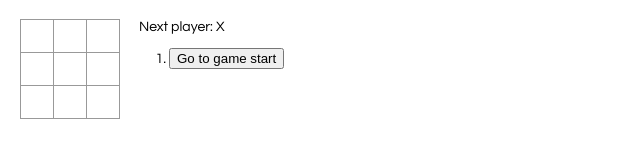
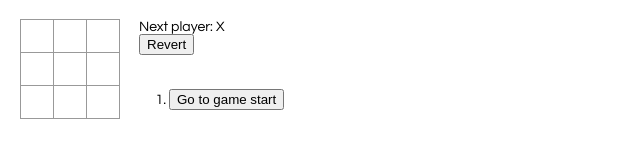
Before and after one commit to Tireile/React-tutorial, a React app in the folder tic-tac-toe/: page / in a window 1280 px wide. Shown: the whole page, without its empty margins (0-640 px from the left). Built offline with nearby package versions, Linux system fonts and the light colour scheme.

Commit message:
refactor app, add revert-btn, reafactor board component

```diff
--- /dev/null
+++ b/tic-tac-toe/src/components/board.js
@@ -0,0 +1,28 @@
+import React from 'react';
+import Square from './square';
+
+export default class Board extends React.Component {
+    renderSquare(i) {
+      const { squares, onClick } = this.props;
+
+      return <Square key={i} value={squares[i]} onClick={() => onClick(i)}/>;
+    }
+
+    render() {
+      let squares = [];
+      let num = 0;
+      let row = [];
+
+      for (let i = 1; i <= 3; i++) {
+        row = [];
+        for (let j = 1; j <= 3; j++) {
+
+          row.push(this.renderSquare(num));
+          num++;
+        }
+        squares.push(<div key={num} className="board-row">{row}</div>);
+      }
+
+      return <div>{squares}</div>;
+    }
+  }
--- /dev/null
+++ b/tic-tac-toe/src/components/game.js
@@ -0,0 +1,114 @@
+import React from "react";
+import Board from "./board";
+
+export default class Game extends React.Component {
+  constructor(props) {
+    super(props);
+    this.state = {
+      history: [
+        {
+          squares: Array(9).fill(null)
+        }
+      ],
+      stepNumber: 0,
+      xIsNext: true,
+      reverted: false,
+      currentLocation: null
+    };
+  }
+
+  handleClick(i) {
+    const history = this.state.history.slice(0, this.state.stepNumber + 1);
+    const current = history[history.length - 1];
+    const squares = current.squares.slice();
+
+    if (calculateWinner(squares) || squares[i]) {
+      return;
+    }
+
+    squares[i] = this.state.xIsNext ? "X" : "O";
+
+    this.setState({
+      history: history.concat([
+        {
+          squares: squares
+        }
+      ]),
+      stepNumber: history.length,
+      xIsNext: !this.state.xIsNext
+    });
+  }
+
+  jumpTo(step) {
+    this.setState({
+      stepNumber: step,
+      xIsNext: step % 2 === 0
+    });
+  }
+
+  revert = () =>
+    this.setState({
+      reverted: !this.state.reverted
+    });
+
+  render() {
+    const history = this.state.history;
+    const current = history[this.state.stepNumber];
+    const winner = calculateWinner(current.squares);
+
+    const moves = history.map((step, move) => {
+      const desc = move ? "Go to move #" + move : "Go to game start";
+
+      return (
+        <li key={move}>
+          <button onClick={() => this.jumpTo(move)}>{desc}</button>
+        </li>
+      );
+    });
+
+    let status;
+    if (winner) {
+      current.squares.winSquares = winner[3];
+      status = "Winner: " + winner[0];
+    } else {
+      status = "Next player: " + (this.state.xIsNext ? "X" : "O");
+    }
+
+    return (
+      <div className="game">
+        <div className="game-board">
+          <Board squares={current.squares} onClick={i => this.handleClick(i)} />
+        </div>
+        <div className="game-info">
+          <div>{status}</div>
+          <button className="btn-revert" onClick={this.revert}>
+            Revert
+          </button>
+          <ol className="moves">
+            {this.state.reverted ? moves.slice().reverse() : moves}
+          </ol>
+        </div>
+      </div>
+    );
+  }
+}
+
+function calculateWinner(squares) {
+  const lines = [
+    [0, 1, 2],
+    [3, 4, 5],
+    [6, 7, 8],
+    [0, 3, 6],
+    [1, 4, 7],
+    [2, 5, 8],
+    [0, 4, 8],
+    [2, 4, 6]
+  ];
+  for (let i = 0; i < lines.length; i++) {
+    const [a, b, c] = lines[i];
+    if (squares[a] && squares[a] === squares[b] && squares[a] === squares[c]) {
+      return [squares[a], squares[b], squares[c], lines[i]];
+    }
+  }
+  return null;
+}
--- /dev/null
+++ b/tic-tac-toe/src/components/square.js
@@ -0,0 +1,10 @@
+import React from "react";
+
+export default function Square(props) {
+
+  return (
+    <button className={"square"} onClick={props.onClick}>
+      {props.value}
+    </button>
+  );
+}
--- a/tic-tac-toe/src/index.css
+++ b/tic-tac-toe/src/index.css
@@ -32,8 +32,16 @@ body {
     width: 34px;
   }
 
+  .red {
+    color: red;
+  }
+
   .square:focus {
     outline: none;
+  }
+
+  .highlight-square {
+    background: lightblue;
   }
 
   .kbd-navigation .square:focus {
@@ -48,3 +56,11 @@ body {
   .game-info {
     margin-left: 20px;
   }
+  .moves {
+    display: flex;
+    flex-direction: column;
+    width: 120px;
+  }
+  .btn-revert {
+    margin-bottom: 20px;
+  }
--- a/tic-tac-toe/src/index.js
+++ b/tic-tac-toe/src/index.js
@@ -1,148 +1,6 @@
 import React from "react";
 import ReactDOM from "react-dom";
 import "./index.css";
-
-function Square(props) {
-  return (
-    <button className="square" onClick={props.onClick}>
-      {props.value}
-    </button>
-  );
-}
-
-class Board extends React.Component {
-  renderSquare(i) {
-    const { squares, onClick } = this.props;
-
-    return (
-      <Square
-        value={squares[i]}
-        onClick={() => onClick(i)}
-      />
-    );
-  }
-
-  render() {
-    return (
-      <div>
-        <div className="board-row">
-          {this.renderSquare(0)}
-          {this.renderSquare(1)}
-          {this.renderSquare(2)}
-        </div>
-        <div className="board-row">
-          {this.renderSquare(3)}
-          {this.renderSquare(4)}
-          {this.renderSquare(5)}
-        </div>
-        <div className="board-row">
-          {this.renderSquare(6)}
-          {this.renderSquare(7)}
-          {this.renderSquare(8)}
-        </div>
-      </div>
-    );
-  }
-}
-
-class Game extends React.Component {
-  constructor(props) {
-    super(props);
-    this.state = {
-      history: [
-        {
-          squares: Array(9).fill(null)
-        }
-      ],
-      stepNumber: 0,
-      xIsNext: true
-    };
-  }
-
-  handleClick(i) {
-    const history = this.state.history.slice(0, this.state.stepNumber + 1);
-    const current = history[history.length - 1];
-    const squares = current.squares.slice();
-    if (calculateWinner(squares) || squares[i]) {
-      return;
-    }
-    squares[i] = this.state.xIsNext ? "X" : "O";
-    this.setState({
-      history: history.concat([
-        {
-          squares: squares
-        }
-      ]),
-      stepNumber: history.length,
-      xIsNext: !this.state.xIsNext
-    });
-  }
-
-  jumpTo(step) {
-    this.setState({
-      stepNumber: step,
-      xIsNext: (step % 2) === 0,
-    });
-  }
-
-  render() {
-    const history = this.state.history;
-    const current = history[this.state.stepNumber];
-    const winner = calculateWinner(current.squares);
-
-    const moves = history.map((step, move) => {
-      const desc = move ?
-        'Go to move #' + move :
-        'Go to game start';
-      return (
-        <li key={move}>
-          <button onClick={() => this.jumpTo(move)}>{desc}</button>
-        </li>
-      );
-    });
-
-    let status;
-    if (winner) {
-      status = "Winner: " + winner;
-    } else {
-      status = "Next player: " + (this.state.xIsNext ? "X" : "O");
-    }
-
-    return (
-      <div className="game">
-        <div className="game-board">
-          <Board
-          squares={current.squares}
-          onClick={i => this.handleClick(i)} />
-        </div>
-        <div className="game-info">
-          <div>{status}</div>
-          <ol>{moves}</ol>
-        </div>
-      </div>
-    );
-  }
-}
-
-function calculateWinner(squares) {
-  const lines = [
-    [0, 1, 2],
-    [3, 4, 5],
-    [6, 7, 8],
-    [0, 3, 6],
-    [1, 4, 7],
-    [2, 5, 8],
-    [0, 4, 8],
-    [2, 4, 6]
-  ];
-  for (let i = 0; i < lines.length; i++) {
-    const [a, b, c] = lines[i];
-    if (squares[a] && squares[a] === squares[b] && squares[a] === squares[c]) {
-      return squares[a];
-    }
-  }
-  return null;
-}
-// ========================================
+import Game from "./components/game";
 
 ReactDOM.render(<Game />, document.getElementById("root"));
```
